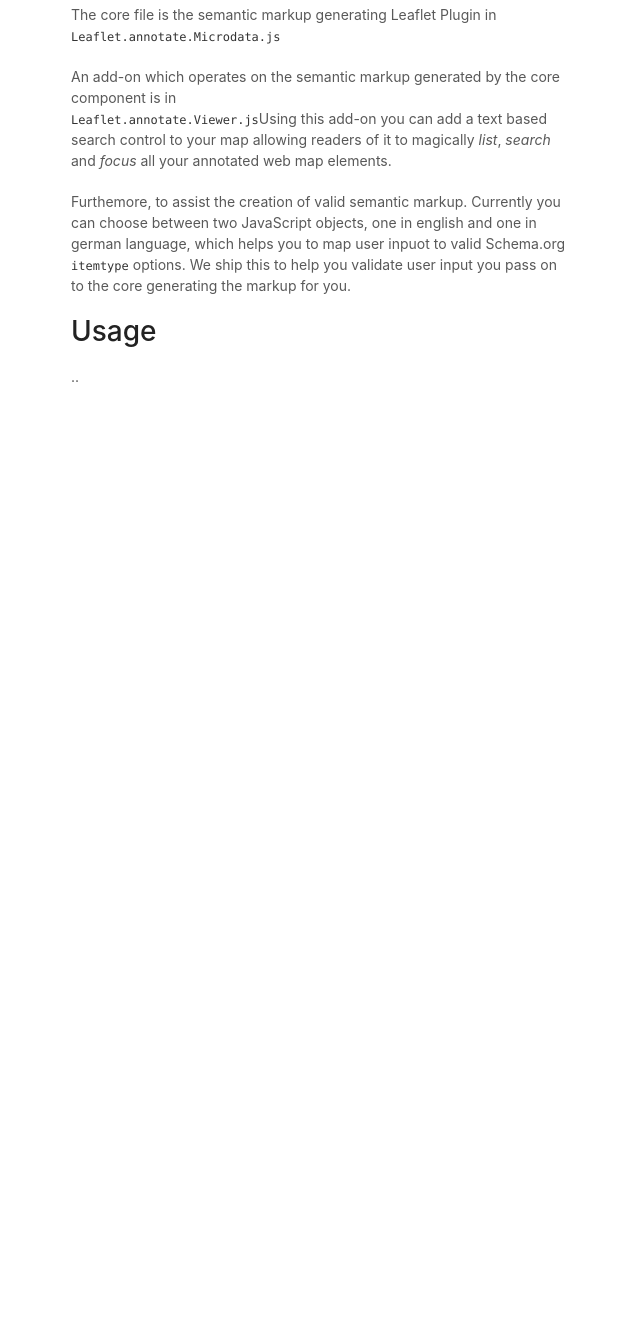
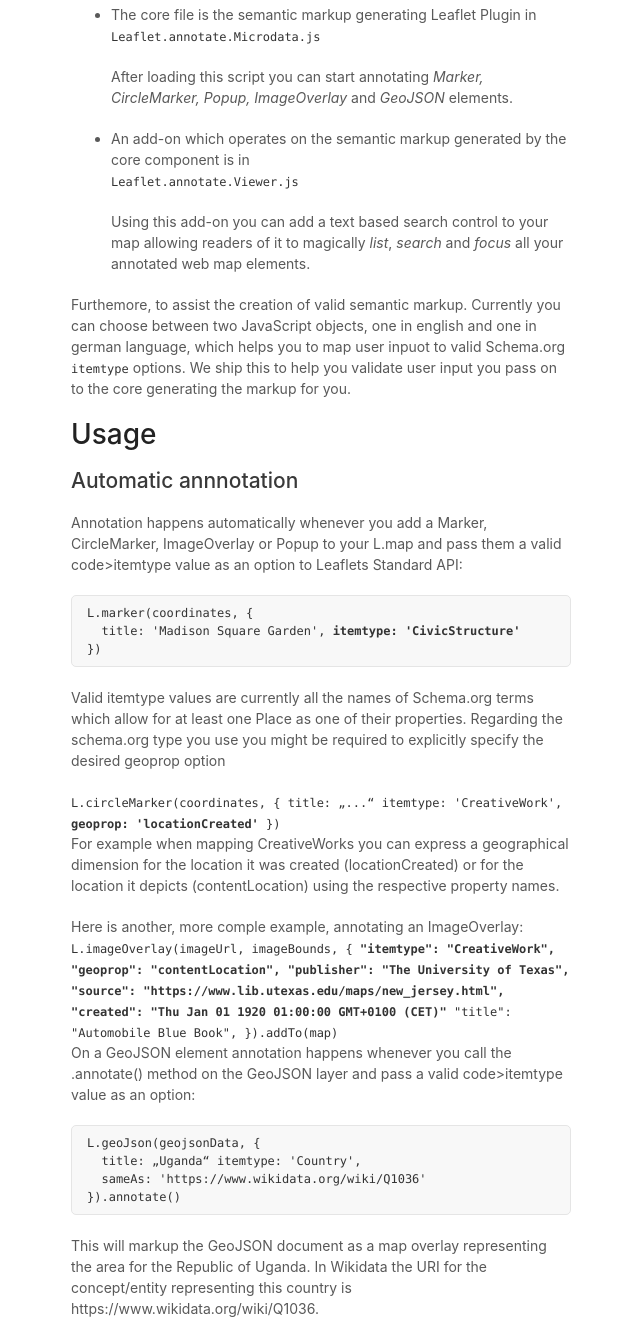
Before and after one commit to mukil/Leaflet.annotate, a plain HTML site: page docs/index.html in a window 1280 px wide. Shown: the part 780-2102 px from the top of the page, without its empty margins (499-1139 px from the left). Before the commit the page ends 1237 px from the top, so only its background shows below. Drawn offline with Linux system fonts and the light colour scheme.

Commit message:
Added some code fragments under usage to docs.

```diff
--- a/docs/index.html
+++ b/docs/index.html
@@ -31,7 +31,7 @@
         <h1>Introduction</h1>
 
         <p>
-          This plugin extends the options for the LeafletJS Standard API elements Marker, CircleMarker, Popup, ImageOverlay and GeoJSON so you can publish these elements in HTML semantically annotated with machine readable geo markup. While others conceive, talk and develop new geospatial data catalogs which are awesome this plugin turns the focus onto geographic web maps acknowleding that, in fact, some maps we publish are already data catalogs. They are just not that well represented in HTML so that other programs can extract and re-use the information people aggregate and visualize with them. So to make some of the most important geographic elements to be published by the year 2025 on the web in HTML
+          This plugin extends the options for the LeafletJS Standard API elements <b>Marker</b>, <b>CircleMarker</b>, <b>Popup</b>, <b>ImageOverlay</b> and <b>GeoJSON</b> so you can publish these elements in HTML semantically annotated with machine readable geo markup. While there is quite some effort already around the development of new geospatial data catalogs (which are awesome) this plugin turns the focus onto geographic web maps acknowleding that, in fact, some maps can be considered data catalogs themselves. They are just not that well represented in HTML so that other programs can extract and re-use the information people aggregate and visualize with them. So to make some of the most important geographic elements to be published by the year 2025 on the web in HTML
         </p>
 
         <ul>
@@ -53,19 +53,71 @@
 
         <p>The source code released contains two different components.<p>
 
-        <p>The core file is the semantic markup generating Leaflet Plugin in <br/><code>Leaflet.annotate.Microdata.js</code></p>
+        <ul>
+          <li>
+            The core file is the semantic markup generating Leaflet Plugin in<p><code>Leaflet.annotate.Microdata.js</code></p>
+            After loading this script you can start annotating <em>Marker, CircleMarker, Popup, ImageOverlay</em> and <em>GeoJSON</em> elements.
+          </li>
+        </ul>
 
-        <p>An add-on which operates on the semantic markup generated by the core component is in <br/><code>Leaflet.annotate.Viewer.js</code>Using this add-on you can add a text based search control to your map allowing readers of it to magically <em>list</em>, <em>search</em> and <em>focus</em> all your annotated web map elements.</p>
+        <ul>
+          <li>
+            An add-on which operates on the semantic markup generated by the core component is in <p><code>Leaflet.annotate.Viewer.js</code></p>Using this add-on you can add a text based search control to your map allowing readers of it to magically <em>list</em>, <em>search</em> and <em>focus</em> all your annotated web map elements.</p>
+          </li>
+        </ul>
 
         <p>Furthemore, to assist the creation of valid semantic markup. Currently you can choose between two JavaScript objects, one in english and one in german language, which helps you to map user inpuot to valid Schema.org <code>itemtype</code> options. We ship this to help you validate user input you pass on to the core generating the markup for you.</p>
 
         <h1>Usage</h1>
 
-        <p>..</p>
+        <h2>Automatic annnotation</h2>
+
+        <p>
+          Annotation happens automatically whenever you add a Marker, CircleMarker, ImageOverlay or Popup to your L.map and pass them a valid code>itemtype</code> value as an option to Leaflets Standard API:</p>
+<pre>
+L.marker(coordinates, {
+  title: 'Madison Square Garden', <b>itemtype: 'CivicStructure'</b>
+})
+</pre>
+        <p>
+          Valid itemtype values are currently all the names of Schema.org terms which allow for at least one Place as one of their properties.
+          Regarding the schema.org type you use you might be required to explicitly specify the desired geoprop option
+        </p>
+        <code>
+L.circleMarker(coordinates, { title: „...“
+  itemtype: 'CreativeWork', <b>geoprop: 'locationCreated'</b>
+})
+</code>
+        <p>
+          For example when mapping CreativeWorks you can express a geographical dimension for the location it was created (locationCreated) or for the location it depicts (contentLocation) using the respective property names.
+        </p>
+
+        Here is another, more comple example, annotating an ImageOverlay:
+<code>
+L.imageOverlay(imageUrl, imageBounds, {
+  <b>"itemtype": "CreativeWork",
+  "geoprop": "contentLocation",
+  "publisher": "The University of Texas",
+  "source": "https://www.lib.utexas.edu/maps/new_jersey.html",
+  "created": "Thu Jan 01 1920 01:00:00 GMT+0100 (CET)"</b>
+  "title": "Automobile Blue Book",
+}).addTo(map)
+</code>
+
+        <p>
+          On a GeoJSON element annotation happens whenever you call the .annotate() method on the GeoJSON layer and pass a valid code>itemtype</code> value as an option:
+        </p>
+<pre>
+L.geoJson(geojsonData, {
+  title: „Uganda“ itemtype: 'Country',
+  sameAs: 'https://www.wikidata.org/wiki/Q1036'
+}).annotate()
+</pre>
+        <p>This will markup the GeoJSON document as a map overlay representing the area for the Republic of Uganda. In Wikidata the URI for the concept/entity representing this country is https://www.wikidata.org/wiki/Q1036.</p>
 
       </section>
       <footer>
-        <p>This project is maintained by <a href="http://github.com/mukil">Malte Rei&szlig;ig</a> and is funded in parts by the research project <a href="https://www.ifl-leipzig.de/de/forschung/projekt/detail/demokratisierung_von_expertenwissen.html" title="DvEW Project Page">Democratisation of Expert Knowledge</a> at the <a href="http://www.ifl-leipzig.de">IfL</a>.</p>
+        <p>This project is maintained by <a href="http://github.com/mukil">Malte Rei&szlig;ig</a> and is funded in parts by the research project <a href="https://www.ifl-leipzig.de/en/research/project/detail/demokratisierung_von_expertenwissen.html" title="DvEW Project Page">Democratisation of Expert Knowledge</a> at the <a href="http://www.ifl-leipzig.de">IfL</a> in Leipzig.</p>
         <p><small>Hosted on GitHub Pages &mdash; Theme by <a href="https://github.com/orderedlist">orderedlist</a></small></p>
       </footer>
     </div>
```
